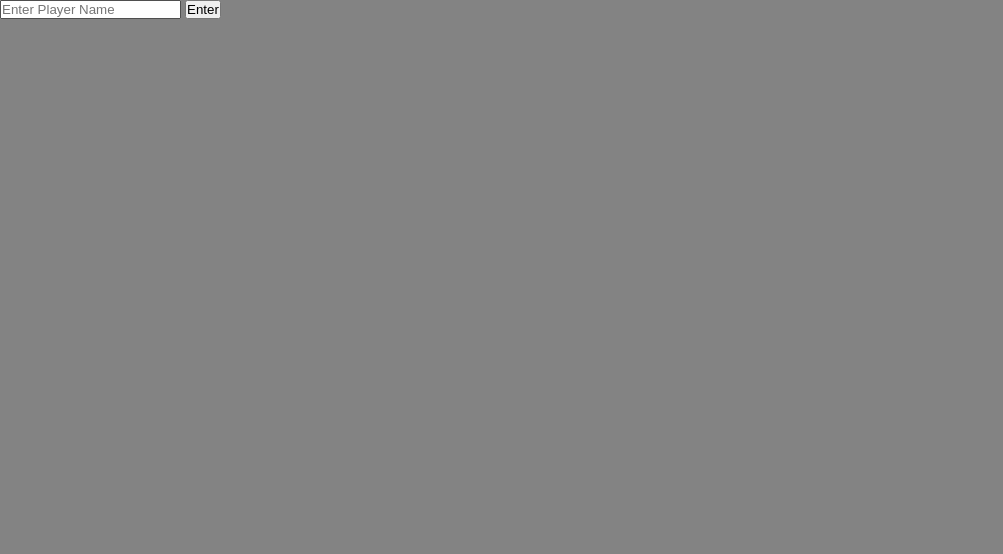
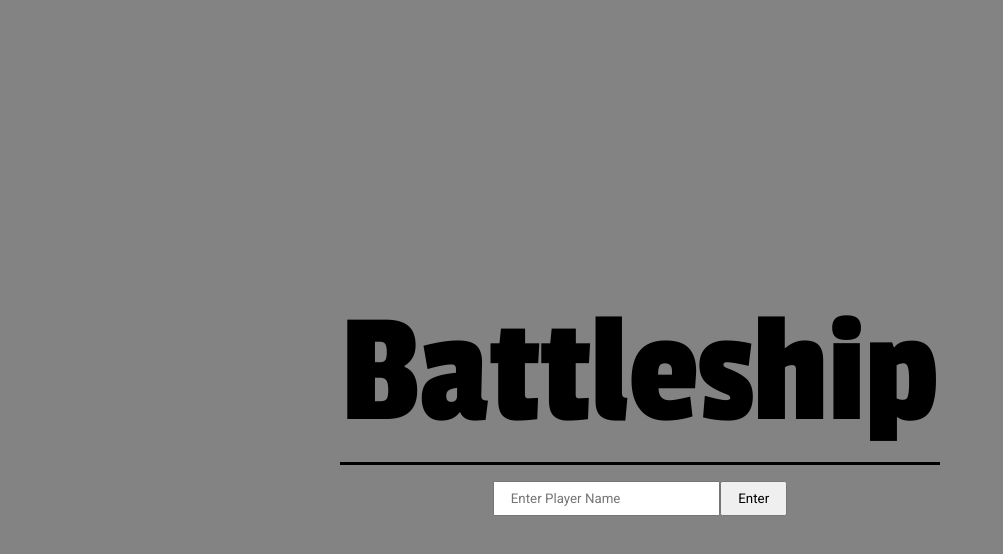
Before and after one commit to Binary-Web/project-battleship, a website with bundled scripts: page index.html in a window 1280 px wide. Shown: the whole page, without its empty margins (0-1003 px from the left). Built offline with nearby package versions, Linux system fonts and the light colour scheme.

Commit message:
designing the page

```diff
--- a/index.html
+++ b/index.html
@@ -6,13 +6,17 @@
     <meta name="viewport" content="width=device-width, initial-scale=1.0">
     <script type="module" src="./script/index.js" defer></script>
     <link rel="stylesheet" href="style.css">
+    <link rel="preconnect" href="https://fonts.googleapis.com">
+    <link rel="preconnect" href="https://fonts.gstatic.com" crossorigin>
+    <link href="https://fonts.googleapis.com/css2?family=Bebas+Neue&family=Passion+One&family=Roboto:wght@400;700&display=swap" rel="stylesheet">
     <title>Document</title>
 </head>
 <body>
     <div class="main">
+        <p class="app-title">Battleship</p>
         <form class="inputPlayerName">
             <input type="text" placeholder="Enter Player Name" class="nameText">
-            <button>Enter</button>
+            <button class="btn-enter">Enter</button>
         </form>
     </div>
     <div class="modal-bg">
--- a/style.css
+++ b/style.css
@@ -2,16 +2,40 @@
     padding: 0;
     margin: 0;
     box-sizing: border-box;
+    font-family: 'Bebas Neue', cursive;
+    font-family: 'Roboto', sans-serif;
 }
 
 body {
     background-color: #838383;
 }
 
+.app-title {
+    font-family: 'Passion One', cursive;
+    font-size: 10rem;
+    border-bottom: 3px solid black;
+}
 .main {
+    height: 100vh;
     display: flex;
     gap: 1rem;
+    flex-direction: column;
+    justify-content: center;
+    align-items: center;
 }
+
+.inputPlayerName {
+    display: flex;
+    width: 23%;
+    justify-content: center;
+}
+.nameText, .btn-enter {
+    padding: 0.5rem 1rem;
+}
+.nameText{
+    width: 100%;
+}
+
 
 /* GAME BOARD =================================================== */
 .board-cell {
@@ -21,18 +45,12 @@
     color: white;
 }
 
-
-
 .horizontal-line {
     display: flex;
 }
 
 .hover-cell {
     background-color: #8d8d8d;
-}
-
-.ship-cell {
-    background-color: blue;
 }
 
 .taken-cell {
@@ -46,19 +64,3 @@
 .attacked-cell {
     background-color: #ff0000;
 }
-
-/* SHIP SELECTION =================================================*/
-.ship-name {
-    color: white
-}
-
-
-
-
-/* THIS IS JUST TESTING PART =============================================*/
-.single-cell {
-    color: #ffffff;
-    height: 3rem;
-    width: 3rem;
-    border: 1px solid #000000
-}
```
